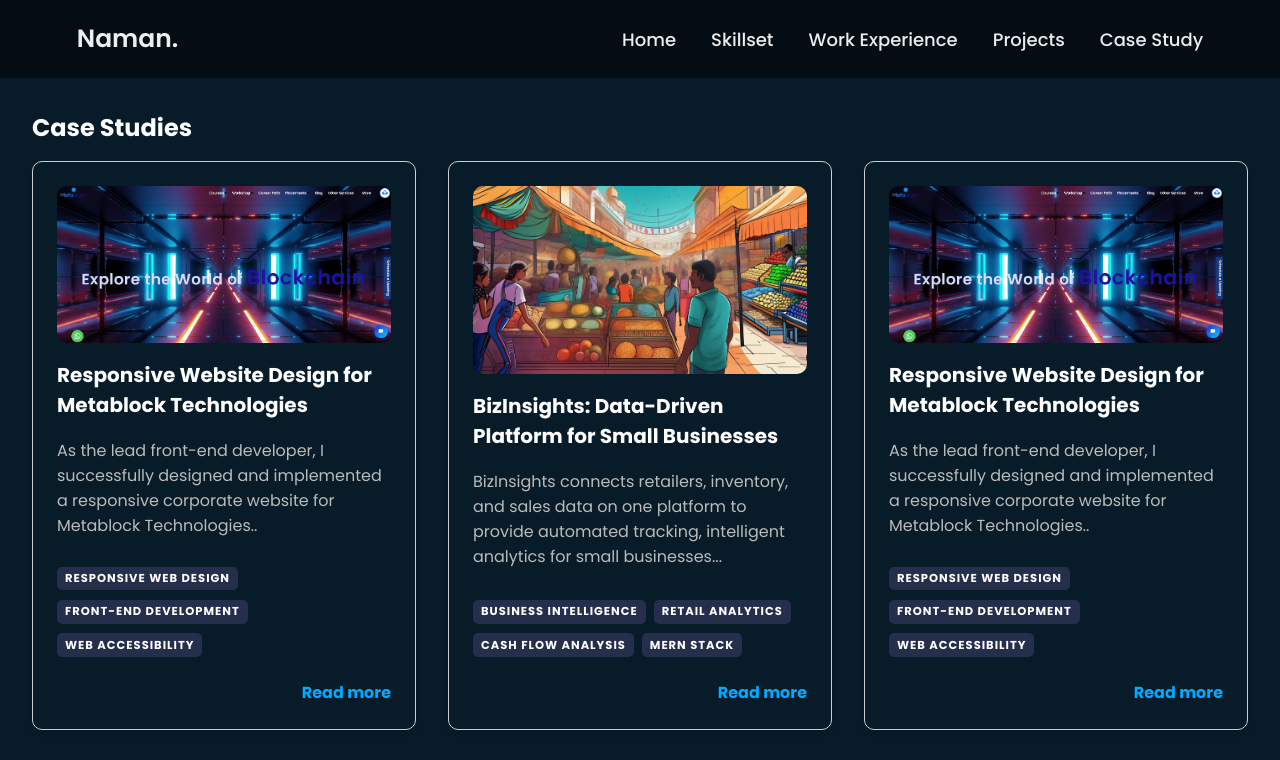
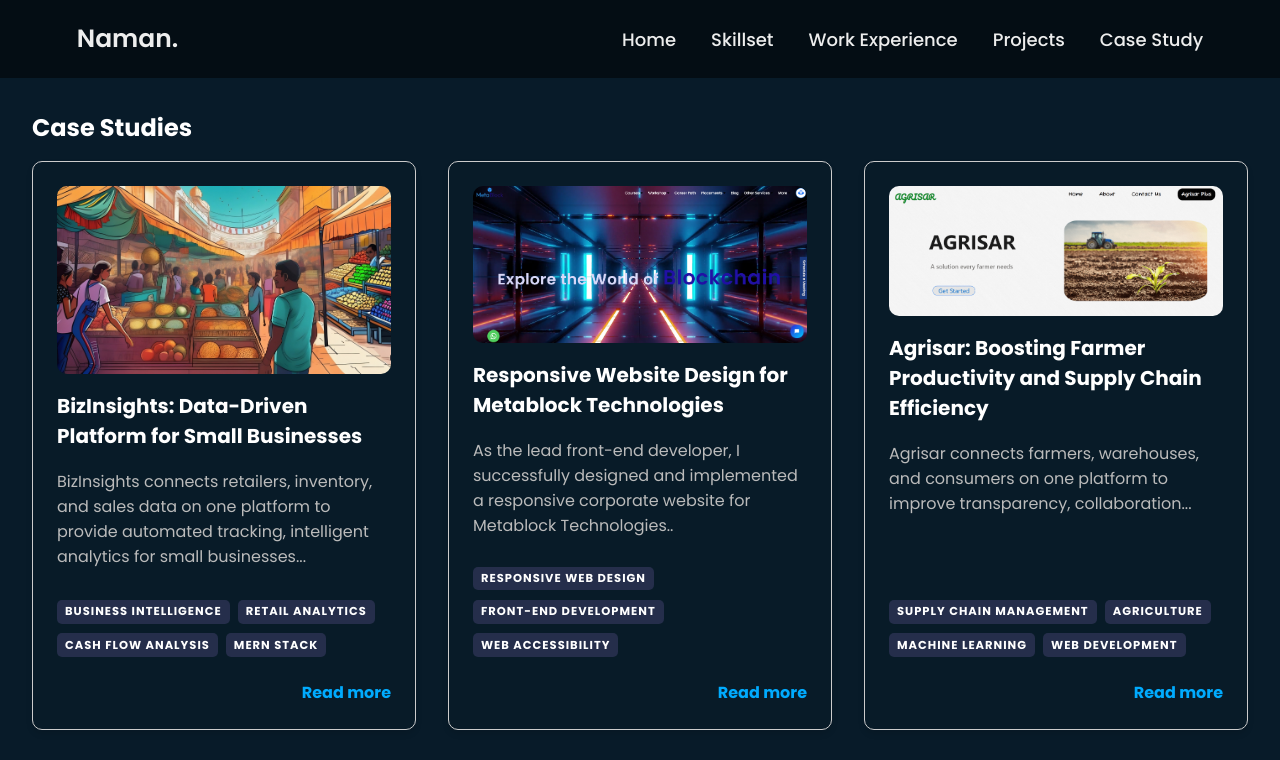
Before and after one commit to Naman-Mittal1/portfolio-updated, a React (Create React App) app: page /case-studies in a window 1280 px wide. Shown: the top 760 px of the page. Built offline with nearby package versions, Linux system fonts and the light colour scheme; what react-terminal would draw is missing.

Commit message:
added case study

```diff
--- a/src/data/caseStudyData.js
+++ b/src/data/caseStudyData.js
@@ -216,63 +216,63 @@ const caseStudyData = [
 
     slug: "BizInsights",
   },
-  {
-    id: 4,
-    title: "Responsive Website Design for Metablock Technologies",
-    description: "As the lead front-end developer, I successfully designed and implemented a responsive corporate website for Metablock Technologies..",
+  // {
+  //   id: 4,
+  //   title: "Responsive Website Design for Metablock Technologies",
+  //   description: "As the lead front-end developer, I successfully designed and implemented a responsive corporate website for Metablock Technologies..",
 
-    tags: [
-      "Responsive Web Design",
-      "Front-End Development",
-      "Web Accessibility",
-    ],
+  //   tags: [
+  //     "Responsive Web Design",
+  //     "Front-End Development",
+  //     "Web Accessibility",
+  //   ],
 
-    imageUrl: "/images/metablock.png",
+  //   imageUrl: "/images/metablock.png",
 
 
 
-    overviewPara1: "Metablock Technologies, a startup offering blockchain consulting and development services, required a new corporate website to establish their brand and attract potential clients. As the lead front-end developer, I was responsible for implementing the responsive website design provided by the design team. The key requirements were to accurately translate the visual mockups into pixel-perfect web pages, while ensuring optimal user experience across devices. This involved leveraging modern web technologies including HTML5, CSS3, JavaScript ES6, jQuery and Git version control to build an accessible, high-performance, and SEO-friendly website aligned with Metablock's brand identity.",
+  //   overviewPara1: "Metablock Technologies, a startup offering blockchain consulting and development services, required a new corporate website to establish their brand and attract potential clients. As the lead front-end developer, I was responsible for implementing the responsive website design provided by the design team. The key requirements were to accurately translate the visual mockups into pixel-perfect web pages, while ensuring optimal user experience across devices. This involved leveraging modern web technologies including HTML5, CSS3, JavaScript ES6, jQuery and Git version control to build an accessible, high-performance, and SEO-friendly website aligned with Metablock's brand identity.",
 
-    overviewPara2: "Throughout the agile development process, I collaborated closely with stakeholders to iterate on the layouts, components, and features. Extensive testing was done to guarantee cross-browser compatibility, responsiveness on mobile devices, compliance with web standards, and accurate representation of the brand styleguide. The end result exceeded expectations in effectively communicating Metablock's capabilities and expertise through a visually stunning and interactive website.",
+  //   overviewPara2: "Throughout the agile development process, I collaborated closely with stakeholders to iterate on the layouts, components, and features. Extensive testing was done to guarantee cross-browser compatibility, responsiveness on mobile devices, compliance with web standards, and accurate representation of the brand styleguide. The end result exceeded expectations in effectively communicating Metablock's capabilities and expertise through a visually stunning and interactive website.",
 
-    process: "The projectfollowed an agile methodology with 2-week sprints. Requirements were gathered through meetings with stakeholders. Design mockups were provided by the design team. I implemented the frontend using HTML, CSS, Javascript, and jQuery, meeting accessibility and performance standards. Version control was maintained in Git. Extensive testing ensured cross-browser compatibility.",
+  //   process: "The projectfollowed an agile methodology with 2-week sprints. Requirements were gathered through meetings with stakeholders. Design mockups were provided by the design team. I implemented the frontend using HTML, CSS, Javascript, and jQuery, meeting accessibility and performance standards. Version control was maintained in Git. Extensive testing ensured cross-browser compatibility.",
 
-    // resultHeading: "Result",
+  //   // resultHeading: "Result",
 
-    // resultPara: "The completed website effectively communicates Metablock's capabilities through a clean, modern design. Call-to-action buttons and contact forms generate leads. A news section and case studies establish thought leadership. Responsive design provides an optimal experience on mobile devices. The site aligned with brand guidelines and exceeded stakeholder expectations.",
+  //   // resultPara: "The completed website effectively communicates Metablock's capabilities through a clean, modern design. Call-to-action buttons and contact forms generate leads. A news section and case studies establish thought leadership. Responsive design provides an optimal experience on mobile devices. The site aligned with brand guidelines and exceeded stakeholder expectations.",
 
 
-    featuresPointHeading1: 'UI UX Management',
-    featuresPointHeading2: 'Generating Leads',
-    featuresPointHeading3: 'Worked as a Team',
-    featuresPointHeading4: 'Finished on time',
-    featuresPointHeading5: 'Internship Experience',
+  //   featuresPointHeading1: 'UI UX Management',
+  //   featuresPointHeading2: 'Generating Leads',
+  //   featuresPointHeading3: 'Worked as a Team',
+  //   featuresPointHeading4: 'Finished on time',
+  //   featuresPointHeading5: 'Internship Experience',
 
-    featuresPoint1: 'Conveyed expertise and built trust through content, visuals and UX',
-    featuresPoint2: 'Generated leads through clear calls-to-action and contact forms',
-    featuresPoint3: 'Ensured great user experience across devices with responsive design',
-    featuresPoint4: 'Delivered site on-time and within budget through agile process',
-    featuresPoint5: 'Got experience to work as a team During the 6 month internship',
+  //   featuresPoint1: 'Conveyed expertise and built trust through content, visuals and UX',
+  //   featuresPoint2: 'Generated leads through clear calls-to-action and contact forms',
+  //   featuresPoint3: 'Ensured great user experience across devices with responsive design',
+  //   featuresPoint4: 'Delivered site on-time and within budget through agile process',
+  //   featuresPoint5: 'Got experience to work as a team During the 6 month internship',
 
-    featuresHeading: 'Key Outcomes',
+  //   featuresHeading: 'Key Outcomes',
 
 
-    benifitsStyle: '{"display": "none"}',
-    benifitsHeading: '',
+  //   benifitsStyle: '{"display": "none"}',
+  //   benifitsHeading: '',
 
-    techStack: "HTML5, CSS, Javascript, JQuery, git",
+  //   techStack: "HTML5, CSS, Javascript, JQuery, git",
 
-    conclusionPara1: "The development of Metablock’s new corporate website was a success that aligned with their goals of building their brand, attracting clients, and generating business opportunities. As the lead front-end developer, I applied my skills in HTML5, CSS3, JavaScript, jQuery and responsive design to deliver a visually stunning, optimized, and fully-functional website. The pixel-perfect and accessible implementation along with robust performance resulted in an excellent user experience that conveyed Metablock’s blockchain expertise. Despite the tight timeline, the project was delivered on-schedule and within budget through agile practices and close collaboration with stakeholders. ",
+  //   conclusionPara1: "The development of Metablock’s new corporate website was a success that aligned with their goals of building their brand, attracting clients, and generating business opportunities. As the lead front-end developer, I applied my skills in HTML5, CSS3, JavaScript, jQuery and responsive design to deliver a visually stunning, optimized, and fully-functional website. The pixel-perfect and accessible implementation along with robust performance resulted in an excellent user experience that conveyed Metablock’s blockchain expertise. Despite the tight timeline, the project was delivered on-schedule and within budget through agile practices and close collaboration with stakeholders. ",
 
-    conclusionPara2: "The positive user feedback, increased traffic and higher lead conversion validated the quality of the end product. My technical skills and attention to detail were instrumental in building an impactful online presence for Metablock to establish thought leadership in their industry. This project provided invaluable experience and I am proud to have contributed to the company’s vision coming to life through their new website.",
+  //   conclusionPara2: "The positive user feedback, increased traffic and higher lead conversion validated the quality of the end product. My technical skills and attention to detail were instrumental in building an impactful online presence for Metablock to establish thought leadership in their industry. This project provided invaluable experience and I am proud to have contributed to the company’s vision coming to life through their new website.",
 
-    lastInfo: "Checkout the website: ",
+  //   lastInfo: "Checkout the website: ",
 
-    exploreLink: "https://metablocktechnologies.org/",
+  //   exploreLink: "https://metablocktechnologies.org/",
 
 
-    slug: "metablock-technologies"
-    },
+  //   slug: "metablock-technologies"
+  //   },
 
   // Add more case study objects as needed
 ];
```
